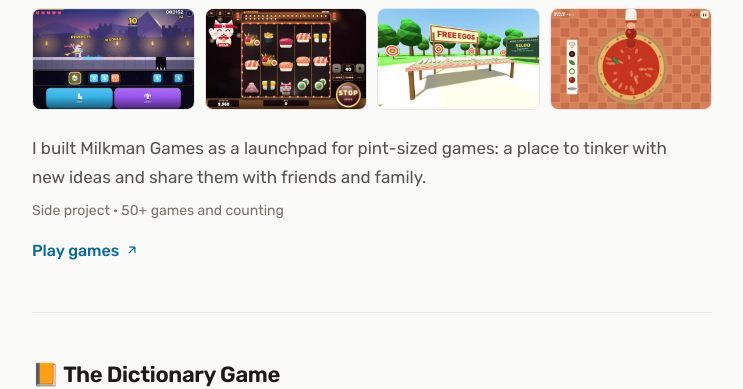
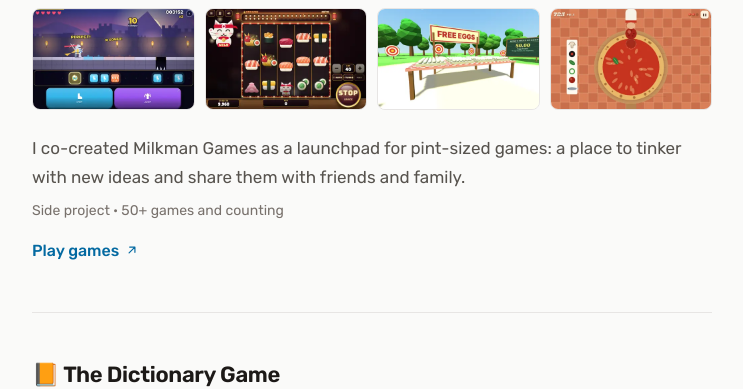
Before and after one commit to ahalp0217/ahalp0217.github.io, a plain HTML site: page beta/index.html in a window 1280 px wide. Shown: the part 3840-4229 px from the top of the page, without its empty margins (268-1011 px from the left). Drawn offline with Linux system fonts and the light colour scheme.

Commit message:
Say co-created in Milkman Games description
Co-Authored-By: Claude Opus 5.5 <noreply@anthropic.com>
Claude-Session: https://claude.ai/code/session_01UkSYva2mr8yGmakxghaakD

```diff
--- a/beta/index.html
+++ b/beta/index.html
@@ -814,7 +814,7 @@
           <img src="../milkman/the-works.webp" alt="The Works screenshot" loading="lazy">
         </div>
 
-        <p>I built Milkman Games as a launchpad for pint-sized games: a place to tinker with new ideas and share them with friends and family.</p>
+        <p>I co-created Milkman Games as a launchpad for pint-sized games: a place to tinker with new ideas and share them with friends and family.</p>
         <p class="meta">Side project · 50+ games and counting</p>
         <a href="https://milkman.games" target="_blank" rel="noopener" class="project-link">
           Play games
```
Also changed, not shown: index.html (+1 -1 lines).
